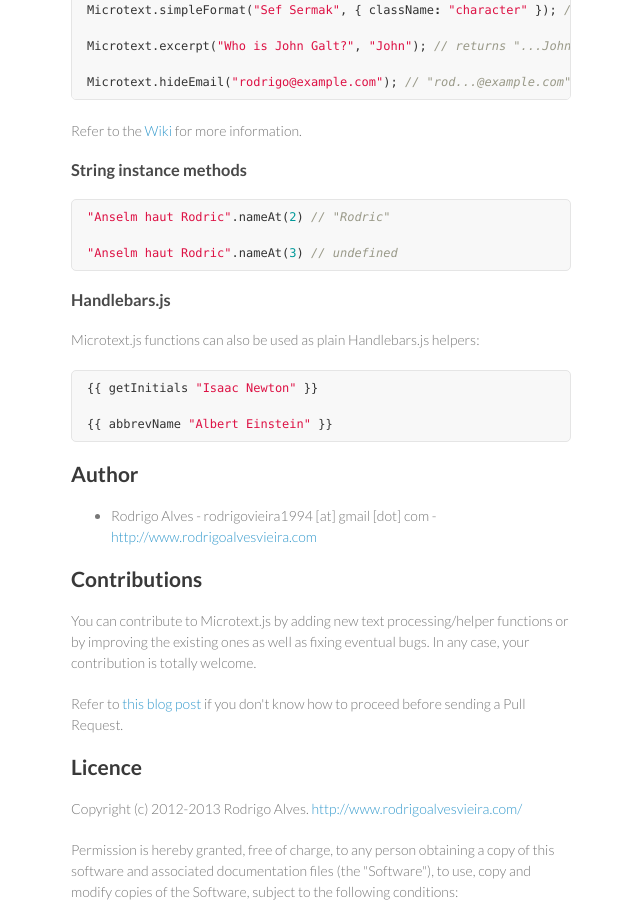
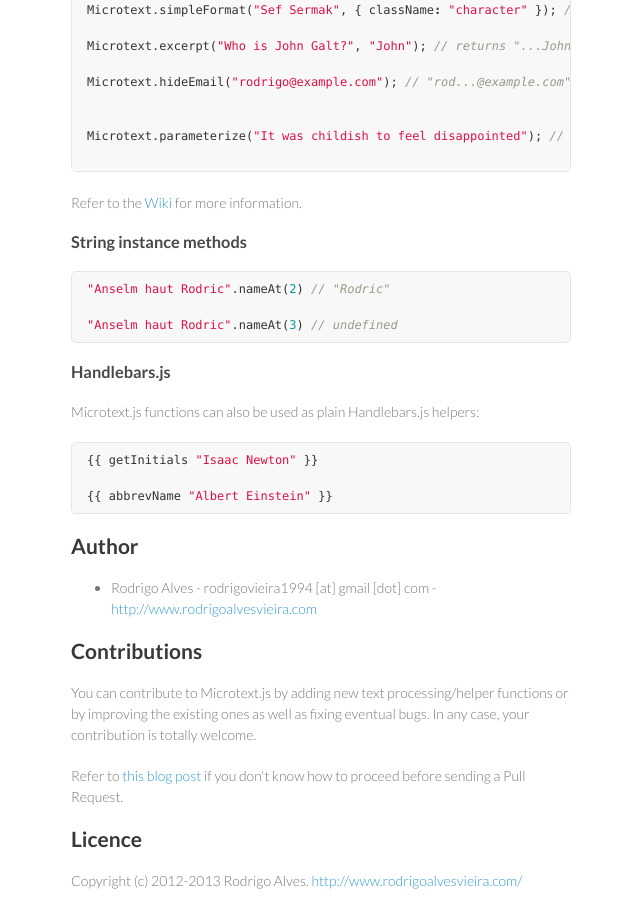
Before and after one commit to rodrigoalvesvieira/microtext.js, a plain HTML site: page index.html in a window 1280 px wide. Shown: the part 935-1843 px from the top of the page, without its empty margins (499-1139 px from the left). Drawn offline with Linux system fonts and the light colour scheme.

Commit message:
new function

```diff
--- a/index.html
+++ b/index.html
@@ -59,6 +59,10 @@
 <span class="nx">Microtext</span><span class="p">.</span><span class="nx">excerpt</span><span class="p">(</span><span class="s2">"Who is John Galt?"</span><span class="p">,</span> <span class="s2">"John"</span><span class="p">);</span> <span class="c1">// returns "...John Galt?..."</span>
 
 <span class="nx">Microtext</span><span class="p">.</span><span class="nx">hideEmail</span><span class="p">(</span><span class="s2">"rodrigo@example.com"</span><span class="p">);</span> <span class="c1">// "rod...@example.com"</span>
+
+
+<span class="nx">Microtext</span><span class="p">.</span><span class="nx">parameterize</span><span class="p">(</span><span class="s2">"It was childish to feel disappointed"</span><span class="p">);</span> <span class="c1">// "it-was-childish-to-feel-disappointed"</span>
+
 </pre></div>
 
 <p>Refer to the <a href="https://github.com/rodrigoalvesvieira/microtext.js/wiki">Wiki</a> for more information.</p>
```
Also changed, not shown: README.md.
